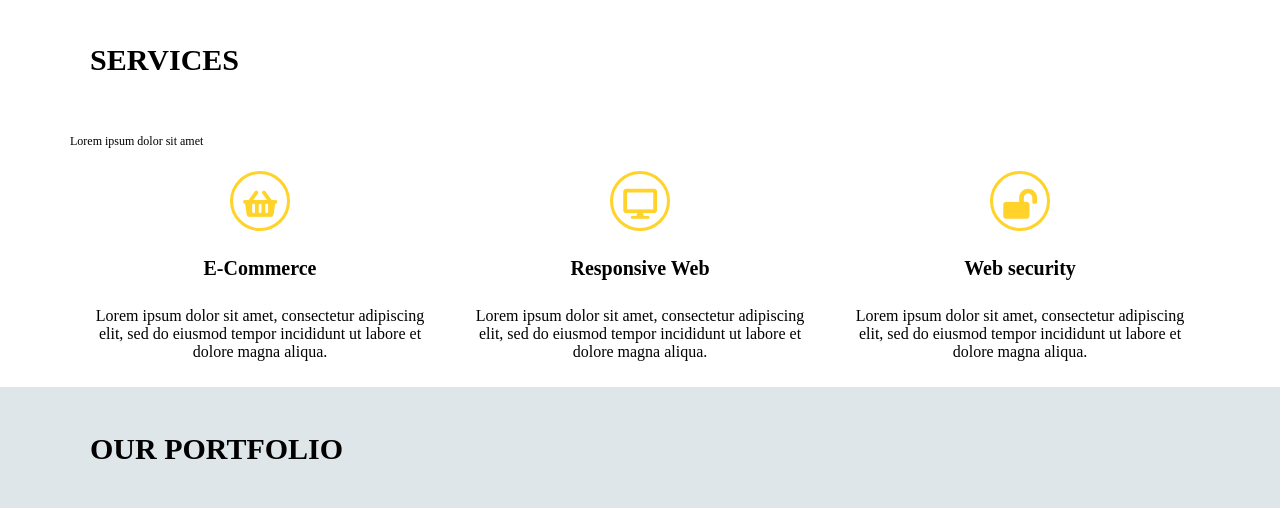
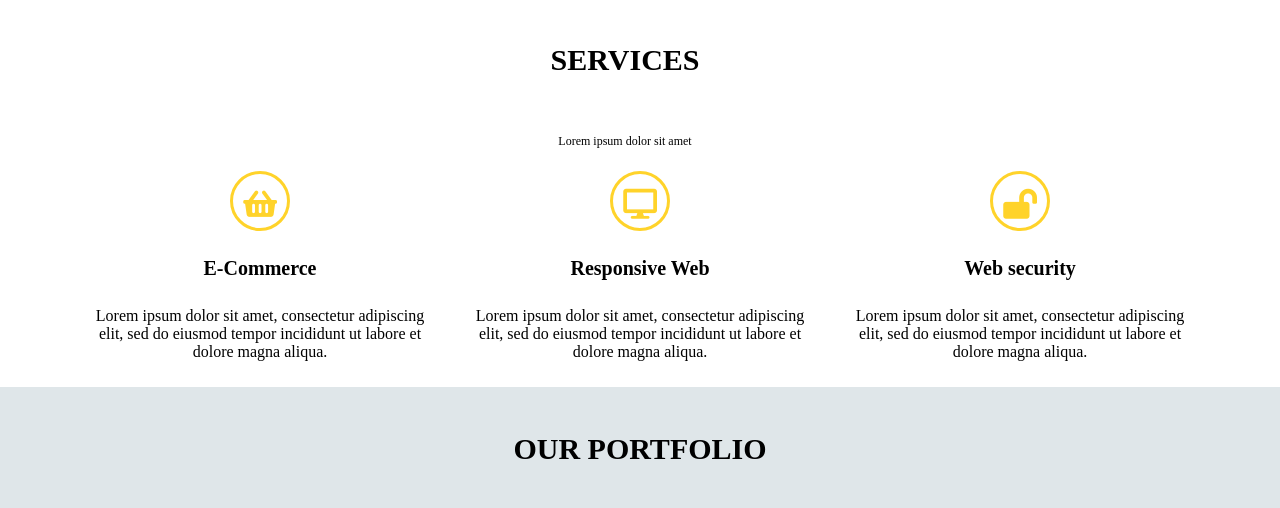
Before and after one commit to Kami-bit789/taskrunner, a website: page index.html in a window 1280 px wide. Shown: the part 602-1110 px from the top of the page. Drawn offline with nearby package versions, Linux system fonts and the light colour scheme; grey boxes are pictures that could not be loaded.

Commit message:
UpdateStyle

```diff
--- a/index.html
+++ b/index.html
@@ -57,12 +57,12 @@
                 <div class="container">
                     <div class="container-inner">
                         <div class="row col-lg-12">
-                            <div class="services-title">
+                            <div class="services-title col-lg-12">
                                 <div class="row">
-                                    <h1 class="section-title">services</h1>
+                                    <h1 class="section-title col-lg-12">services</h1>
                                 </div>
                                 <div class="row">
-                                    <p class="section-subtitle">Lorem ipsum dolor sit amet</p>
+                                    <p class="section-subtitle col-lg-12">Lorem ipsum dolor sit amet</p>
                                 </div>
                             </div>
                         </div>
@@ -111,7 +111,7 @@
                 <div class="container">
                     <div class="container-inner">
                         <div class="row">
-                            <h1 class="section-title">our portfolio</h1>
+                            <h1 class="section-title col-lg-12">our portfolio</h1>
                         </div>
                         <div class="row portfolio-inner">
                             <div class="col-lg-4">
--- a/sass/style.scss
+++ b/sass/style.scss
@@ -123,7 +123,9 @@ text-transform: uppercase;
   font-size: 20px;
   padding: 10px;
 }
-
+.container-inner .col-lg-12 {
+  text-align: center;
+}
 .section-title {
   font-size: 30px;
   padding: 20px;
@@ -137,6 +139,7 @@ text-transform: uppercase;
 }
 .portfolio {
   background: #dfe6e9;
+  padding-bottom: 40px;
 }
 .portfolio .row {
   margin-bottom: 0;
@@ -163,10 +166,12 @@ text-transform: uppercase;
   padding: 12px;
 }
 .page-footer .container .row {
-  display: table;
+  display: flex;
+  justify-content: center;
   text-align: center;
   margin-left: auto;
   margin-right: auto;
+  font-size: 20px;
 }
 .page-footer {
   padding: 20px;
```
Also changed, not shown: css/style.css, 1 other file.
